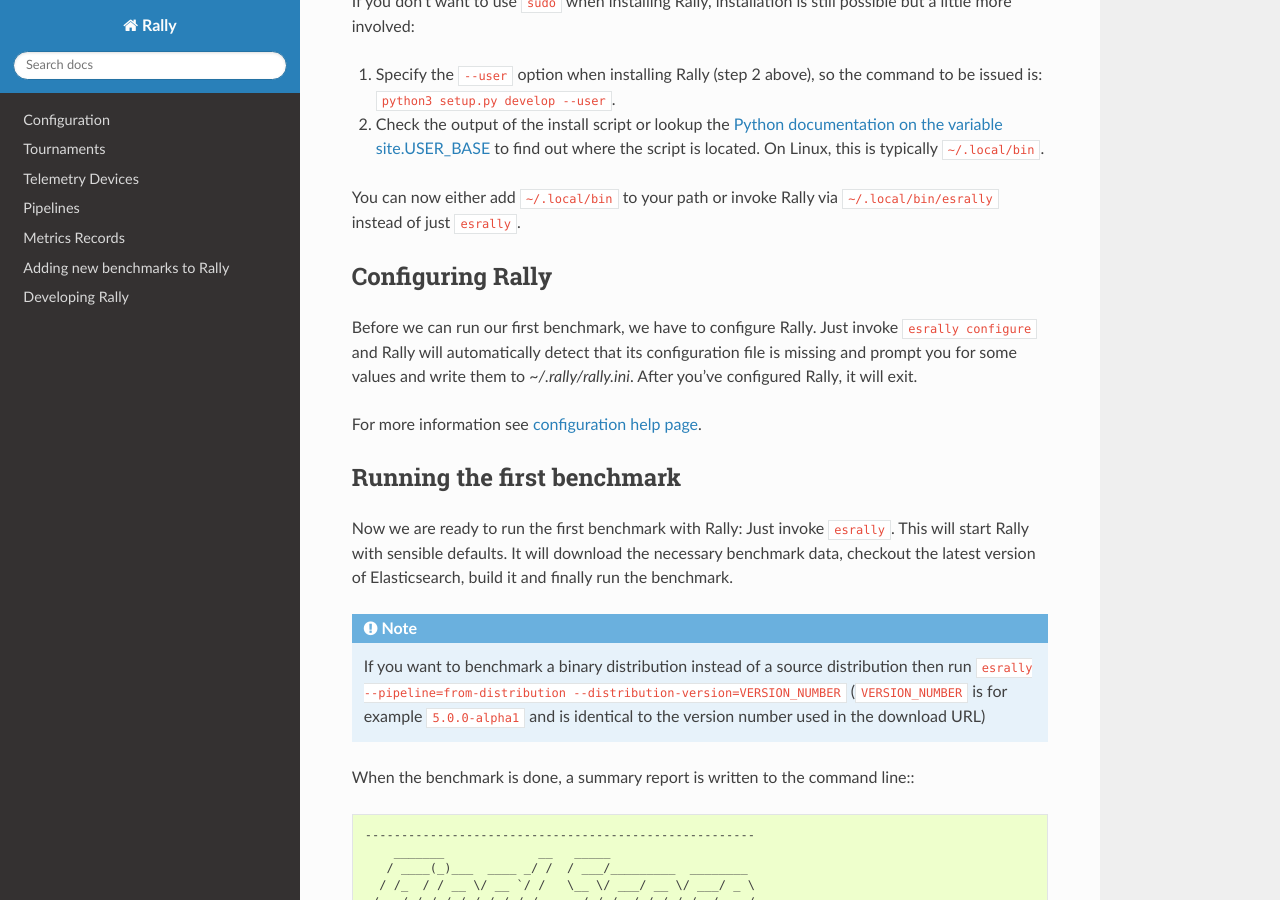
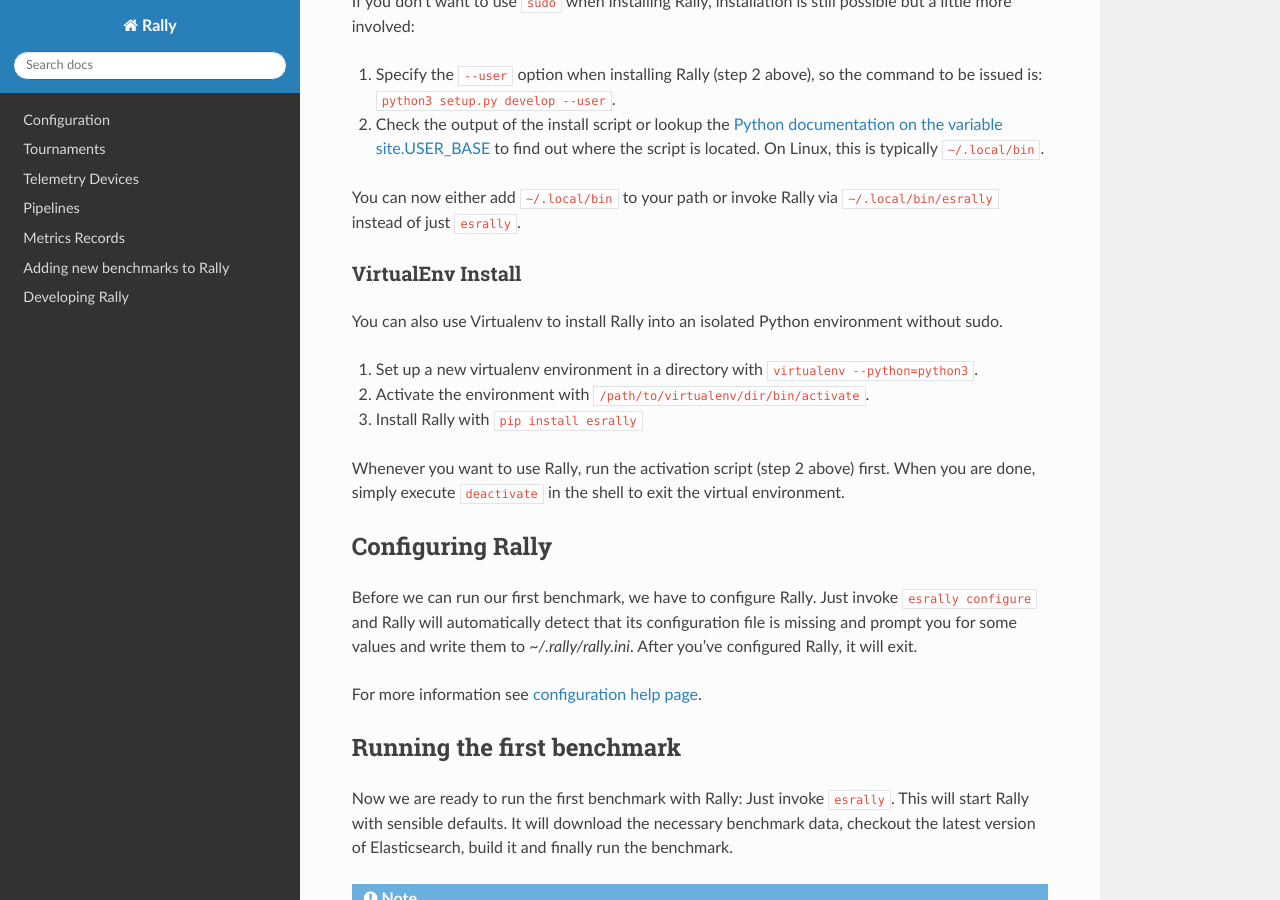
Before and after one commit to elastic/rally, a Sphinx documentation site: the page built from docs/index.rst, in a window 1280 px wide and 900 px high, scrolled down 1331 px. Built offline with Sphinx 7.4.7 and the Read the Docs theme 2.0.0, drawn with Linux system fonts in a browser that asks for light colours.

Commit message:
Add instructions for installing Rally into a Python VirtualEnv.

```diff
--- a/docs/index.rst
+++ b/docs/index.rst
@@ -48,6 +48,18 @@
 2. Check the output of the install script or lookup the `Python documentation on the variable site.USER_BASE <https://docs.python.org/3.5/library/site.html#site.USER_BASE>`_ to find out where the script is located. On Linux, this is typically ``~/.local/bin``.
 
 You can now either add ``~/.local/bin`` to your path or invoke Rally via ``~/.local/bin/esrally`` instead of just ``esrally``.
+
+VirtualEnv Install
+~~~~~~~~~~~~~~~~
+
+You can also use Virtualenv to install Rally into an isolated Python environment without sudo.
+
+1. Set up a new virtualenv environment in a directory with ``virtualenv --python=python3``.
+2. Activate the environment with ``/path/to/virtualenv/dir/bin/activate``.
+3. Install Rally with ``pip install esrally``
+
+Whenever you want to use Rally, run the activation script (step 2 above) first.  When you are done, simply execute ``deactivate`` in the shell to exit the virtual environment.
+
 
 Configuring Rally
 -----------------
```
